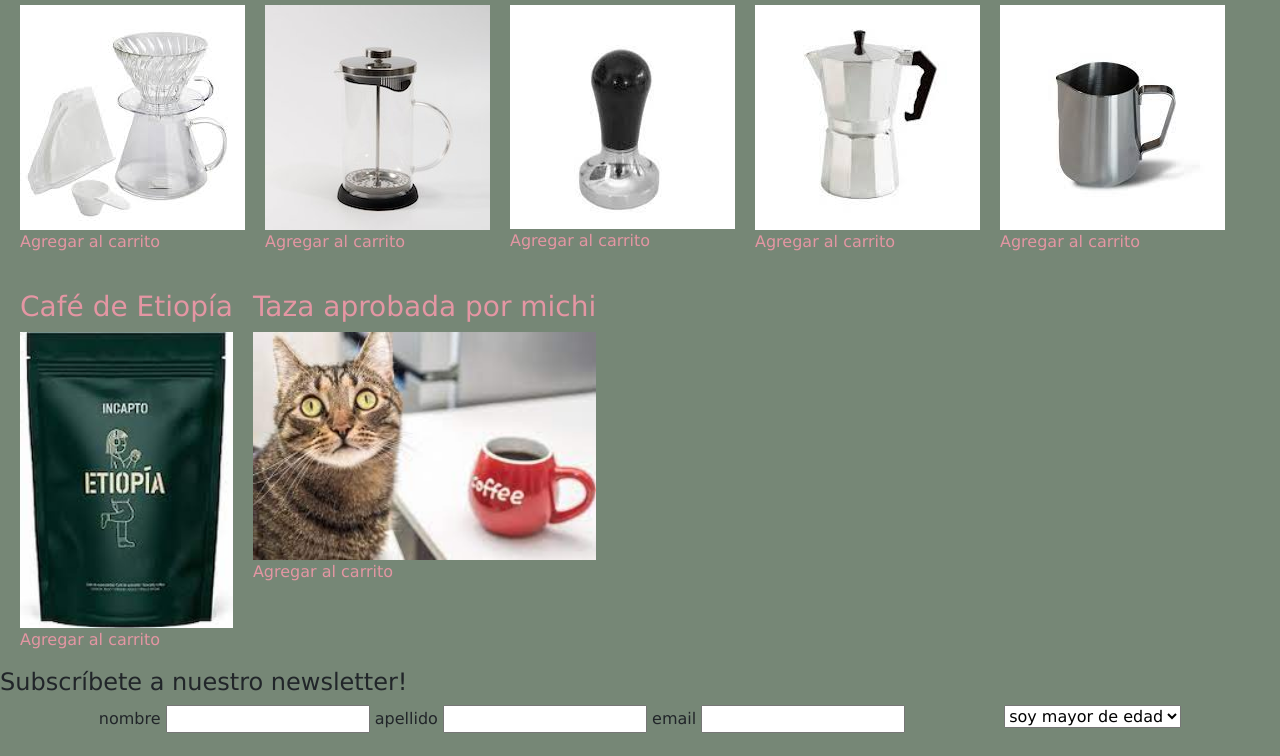
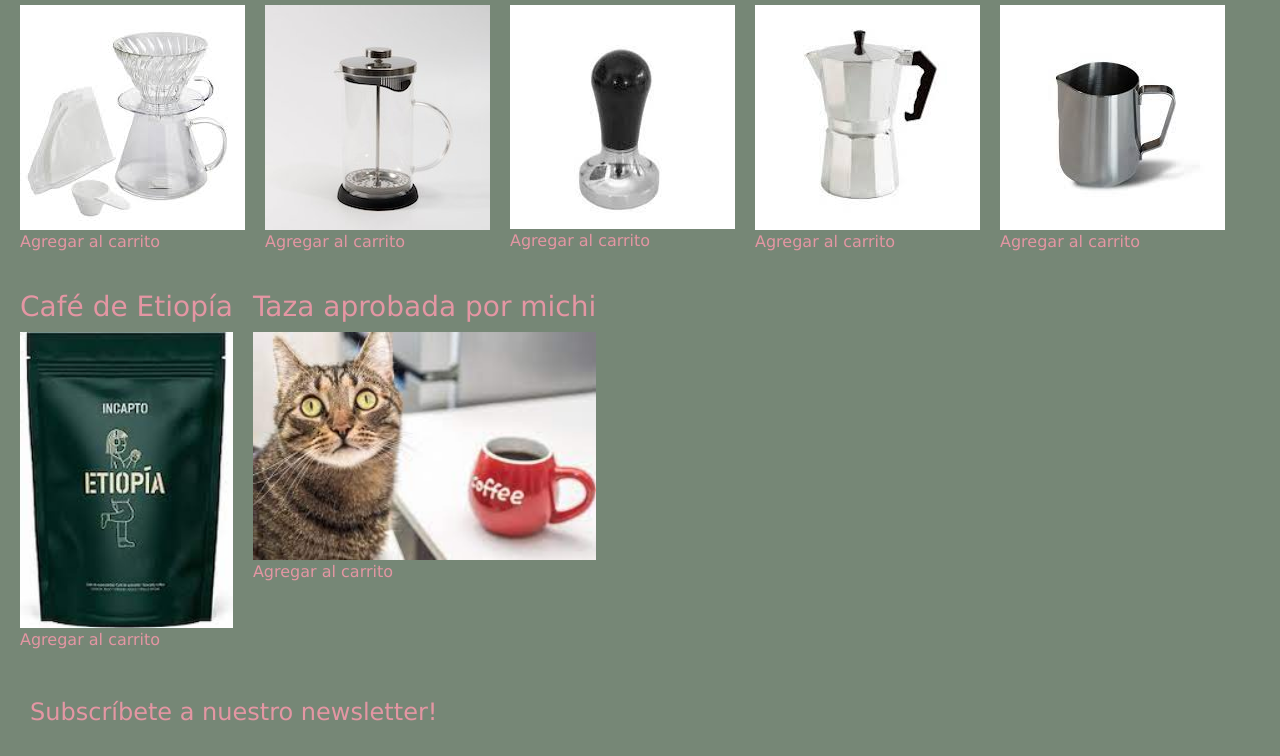
Before and after one commit to juliabasilico/Juliabasilico, a website: page pages/tienda.html in a window 1280 px wide. Shown: the part 196-952 px from the top of the page. Drawn offline with nearby package versions, Linux system fonts and the light colour scheme.

Commit message:
detalles finales

```diff
--- a/pages/tienda.html
+++ b/pages/tienda.html
@@ -97,7 +97,7 @@
     </main>
 
     <aside>
-        <h4> Subscríbete a nuestro newsletter! </h4>
+        <h4 class="newsletter"> Subscríbete a nuestro newsletter! </h4>
 
         <form action="archivo" method="get">
            <fieldset>
--- a/scss/styles.scss
+++ b/scss/styles.scss
@@ -209,6 +209,11 @@ form{
     display: flex;
     justify-content:space-evenly;
 }
+.newsletter{
+    color:nth($colores, 11);
+    padding:30px;
+
+}
 
 /* preparaciones*/
 
```
Also changed, not shown: css/styles.css, 1 other file.
